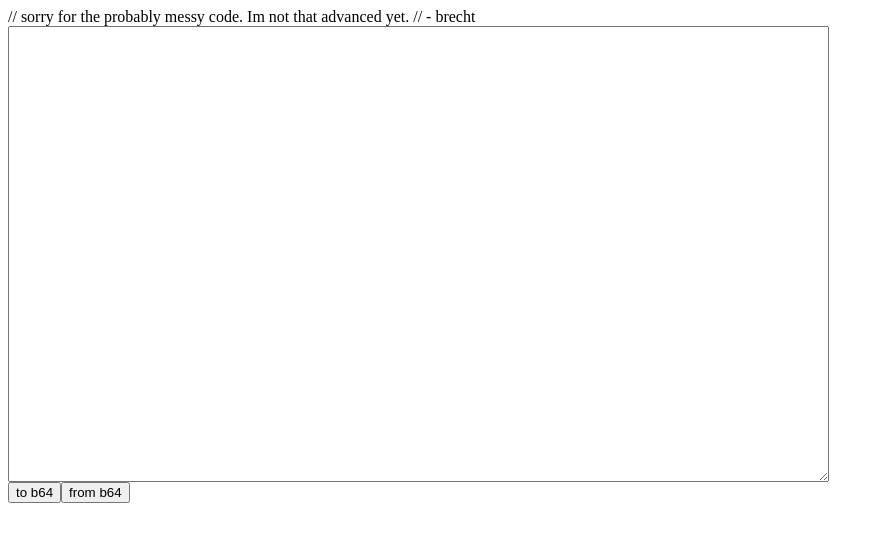
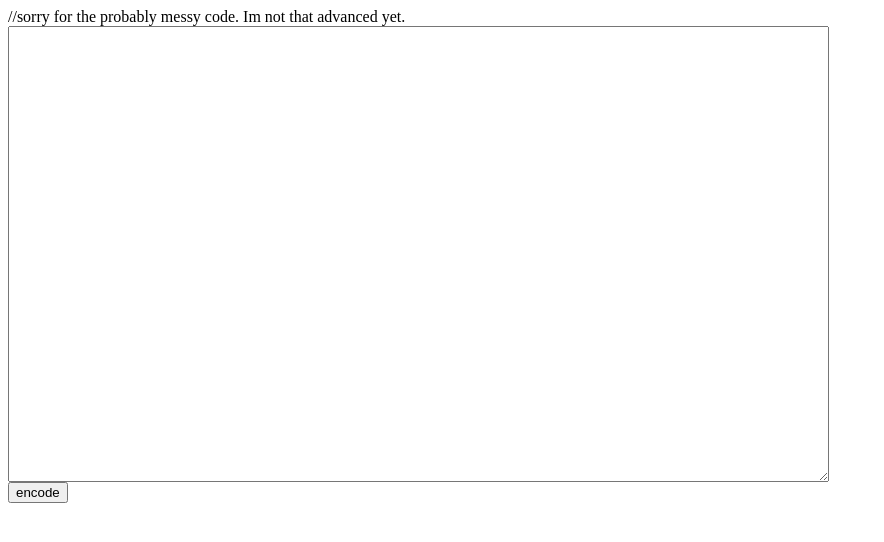
Before and after one commit to Kattoe101/base64-website, a plain HTML site: page index.html in a window 1280 px wide. Shown: the whole page, without its empty margins (0-884 px from the left). Drawn offline with Linux system fonts and the light colour scheme.

Commit message:
Update index.html

```diff
--- a/index.html
+++ b/index.html
@@ -1,5 +1,4 @@
-// sorry for the probably messy code. Im not that advanced yet.
-// - brecht
+//sorry for the probably messy code. Im not that advanced yet.
 
 <!DOCTYPE html>
 <style>
@@ -12,19 +11,19 @@
         <textarea name="text" id="text", rows="30", cols="100"></textarea>
 
         <script>
-            const tob64 = document.createElement('button')
-            tob64.innerText = 'to b64'
-            tob64.addEventListener('click', () => {
+            const encode = document.createElement('button')
+            encode.innerText = 'encode'
+            encode.addEventListener('click', () => {
                 text.value = atob(text.value)
             })
-            document.body.appendChild(tob64)
+            document.body.appendChild(encode)
 
             const fromb64 = document.createElement('button')
-            fromb64.innerText = 'from b64'
-            fromb64.addEventListener('click', () => {
+            decode.innerText = 'decode'
+            decode.addEventListener('click', () => {
                 text.value = btoa(text.value)
             })
-            document.body.appendChild(fromb64)
+            document.body.appendChild(decode)
         </script>
     </div>
 </body>
```
